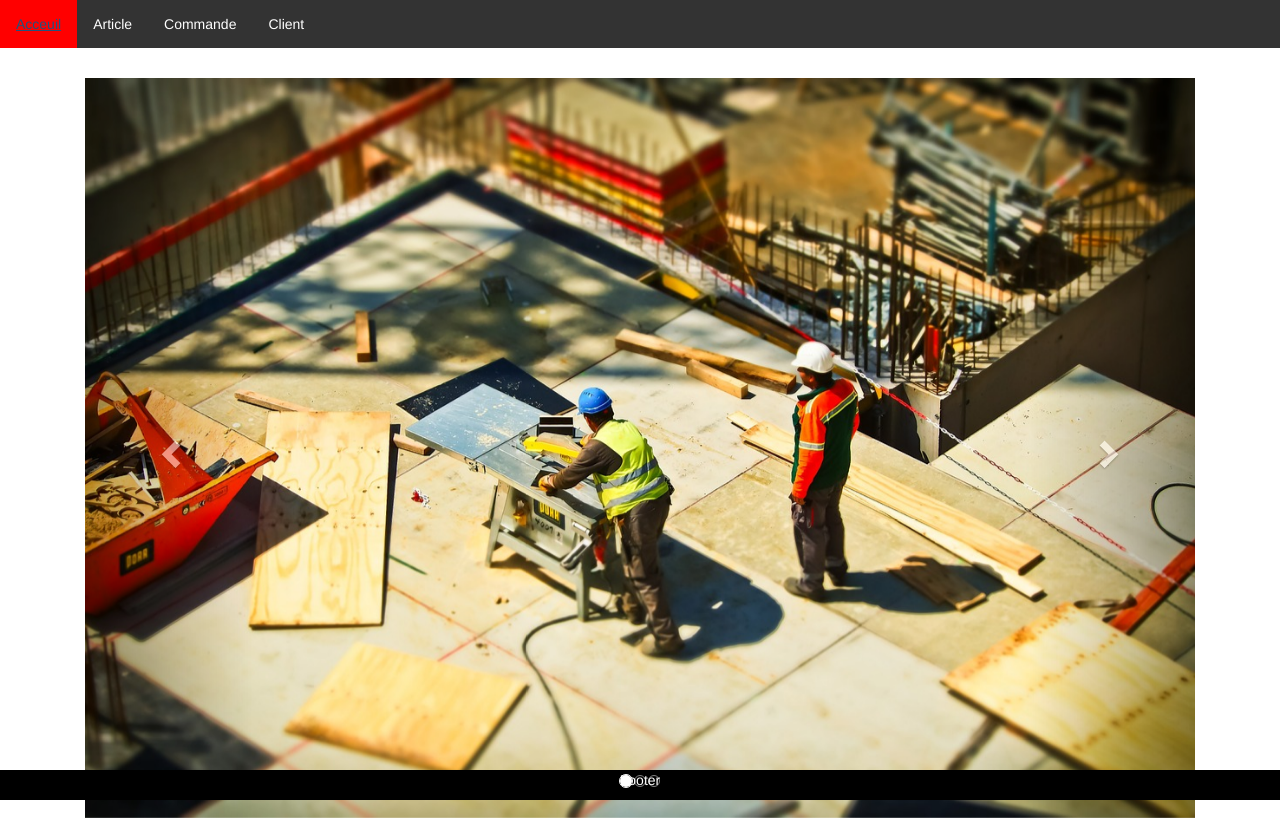
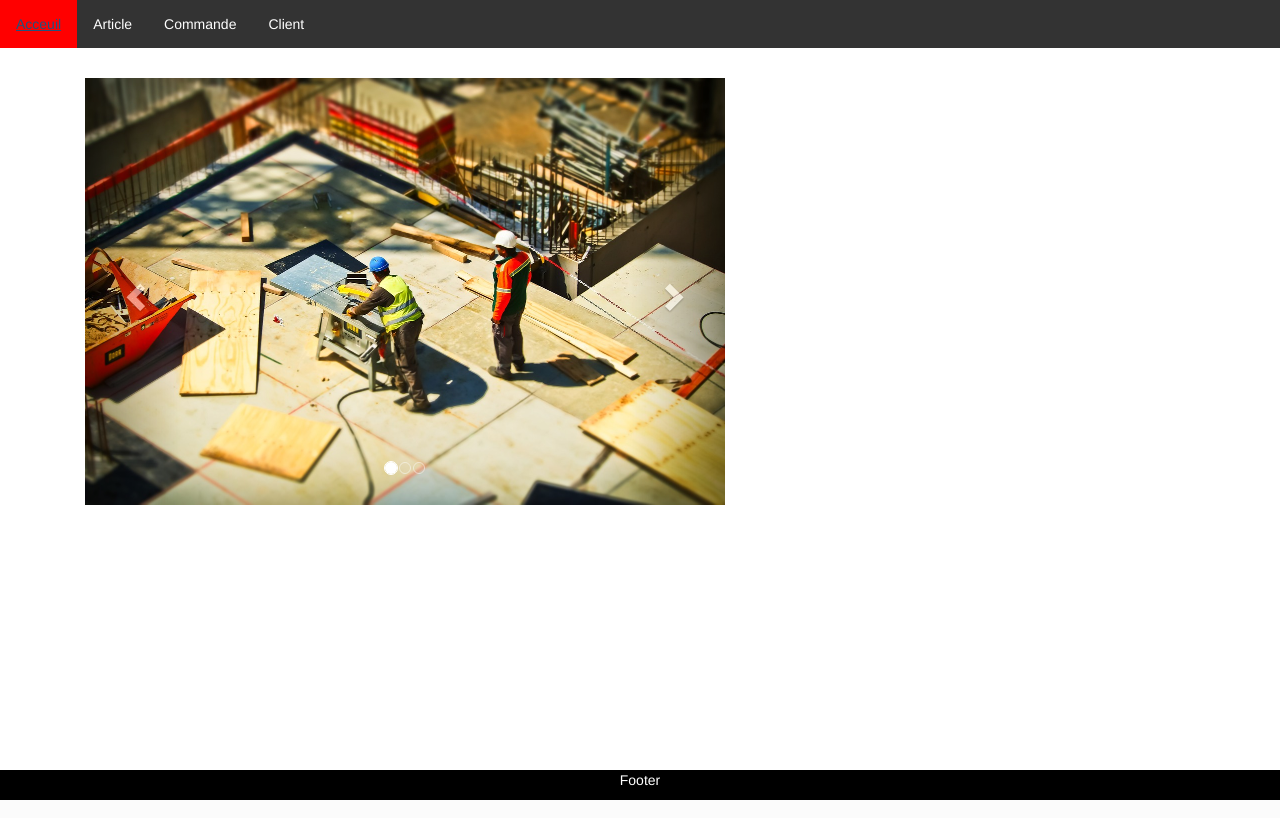
Before and after one commit to Sam97139/DWWM6, a PHP site: page / in a window 1280 px wide. Run offline with PHP 8.4, Linux system fonts and the light colour scheme.

Commit message:
Update style.css

```diff
--- a/style.css
+++ b/style.css
@@ -39,3 +39,8 @@ li.drop {
 /*.drop:hover .deroule {
   display: block;
 } /* nav bar */
+
+#myCarousel{
+    width: 50%;
+position: fixed;
+}
```
